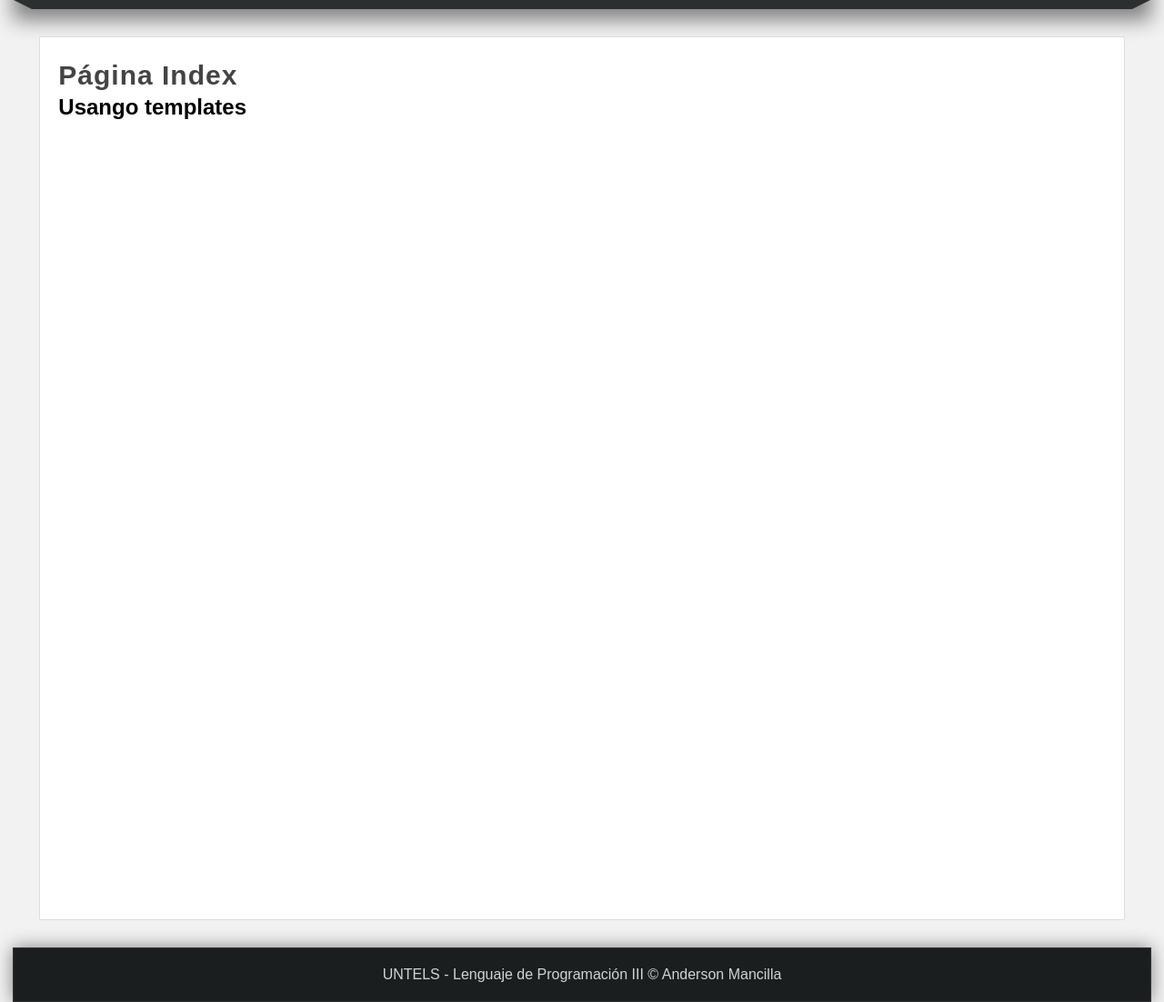
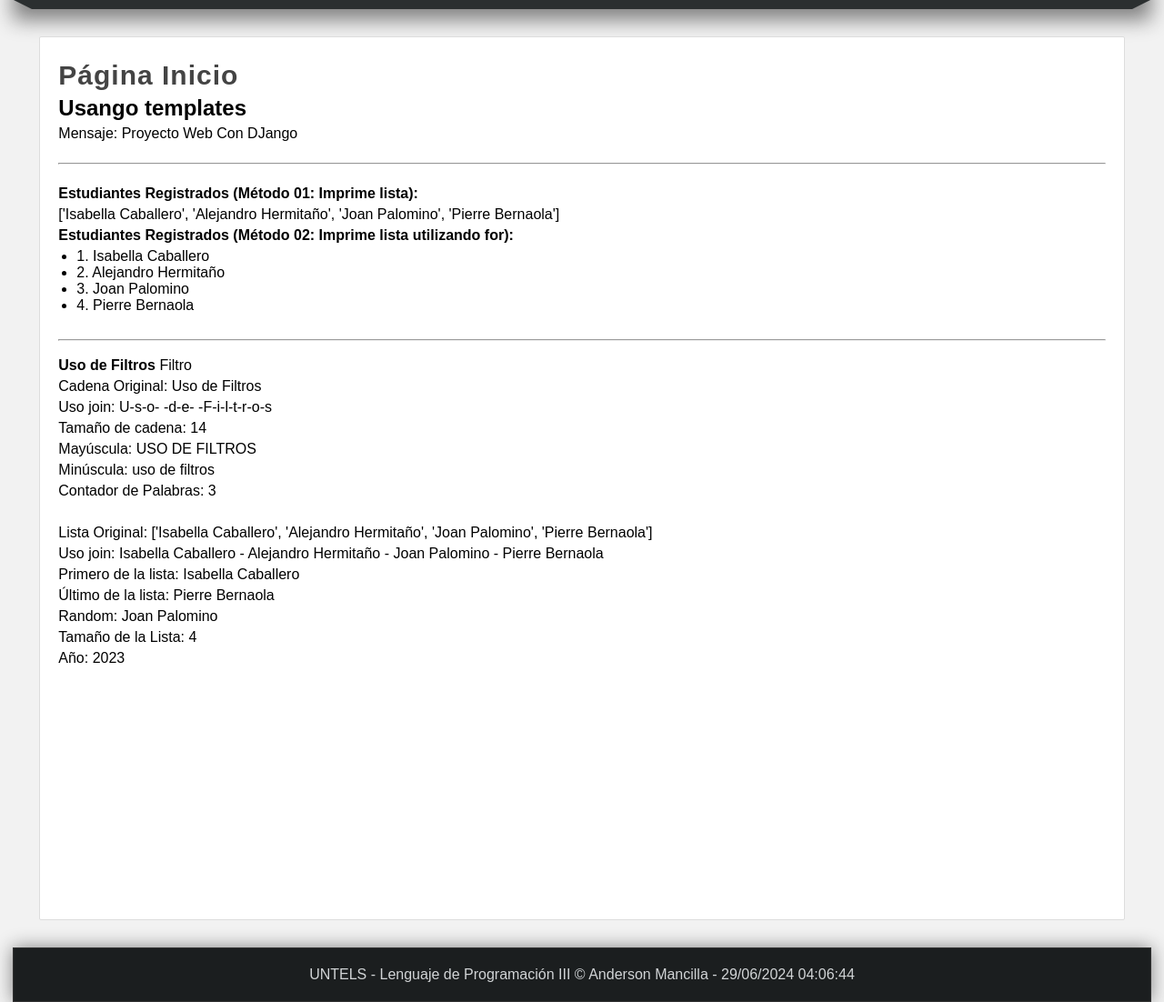
Before and after one commit to adrs1166ma/ProyectClassLP3, a Django app: page / in a window 1280 px wide. Shown: the part 182-1284 px from the top of the page at 91% size. Run offline with Django 4.2, Linux system fonts and the light colour scheme.

Commit message:
parte 8 completo

```diff
--- a/miapp/static/css/style.css
+++ b/miapp/static/css/style.css
@@ -4,6 +4,15 @@
     padding: 0px;
     font-family: Arial, Helvetica, sans-serif;
     text-decoration: none;
+}
+
+.box p, .box h2, .box h3, .box ul{
+    margin-bottom: 5px;
+    margin-top: 5px;
+}
+.box ul, .box ol{
+    margin-left: 20px;
+    margin-bottom: 10px;
 }
 
 
--- /dev/null
+++ b/miapp/templates/filtros.html
@@ -0,0 +1,18 @@
+<br>
+<hr>
+<br>
+<strong> {{encabezado}}</strong>
+Filtro<br>
+<p> Cadena Original: {{encabezado|default:"Sección sin título"}} </p>
+<p> Uso join: {{encabezado|join:'-'}} </p>
+<p> Tamaño de cadena: {{encabezado|length}} </p>
+<p> Mayúscula: {{encabezado|upper}} </p>
+<p> Minúscula: {{encabezado|lower}} </p>
+<p> Contador de Palabras: {{encabezado|wordcount}} </p>
+<br>
+<p>Lista Original: {{estudiantes}}</p>
+<p>Uso join: {{estudiantes|join:' - '}}</p>
+<p>Primero de la lista: {{estudiantes|first}}</p>
+<p>Último de la lista: {{estudiantes|last}}</p>
+<p>Random: {{estudiantes|random}}</p>
+<p>Tamaño de la Lista: {{estudiantes|length}}</p>
--- a/miapp/templates/index.html
+++ b/miapp/templates/index.html
@@ -2,11 +2,26 @@
 
 
 {% block title %}
-    Inicio
+    {{titulo}}
 {% endblock %}
 
 
 {% block content %}
-    <h1 class="title">Página Index</h1>
+<!--Comentario en HTML-->
+{% comment 'Datos de la pagina index' %}
+En esta pagina se mostrara la bienvenida al sistema
+{% endcomment %}
+    <h1 class="title">Página {{titulo}}</h1>
     <h2>Usango templates</h2>
+
+    {% if mensaje %}
+        <p> Mensaje: {{mensaje}} </p>
+    {% else %}
+    <strong>El Mensaje no tiene contenido</strong>
+    {% endif %}
+
+
+    {% include 'listado_estudiantesregistrados.html' with encabezado="Estudiantes Registrados" %}
+    {% include 'filtros.html' with encabezado="Uso de Filtros" %}
+    <p>Año: 2023</p>
 {% endblock %}
--- a/miapp/templates/layout.html
+++ b/miapp/templates/layout.html
@@ -24,16 +24,16 @@
         <nav>
             <ul>
                 <li>
-                    <a href="/inicio"> Inicio</a>
+                    <a href="{% url 'inicio' %}"> Inicio</a>
                 </li>
                 <li>
-                    <a href="/saludo"> Mensaje de Saludo</a>
+                    <a href="{% url 'saludo' %}"> Mensaje de Saludo</a>
                 </li>
                 <li>
-                    <a href="/rango"> Mostrar Números [a,b]</a>
+                    <a href="{% url 'rango' %}"> Mostrar Números [a,b]</a>
                 </li>
                 <li>
-                    <a href="/rango2/10/15"> Mostrar Números [10,15]</a>
+                    <a href="{% url 'rango2' %}"> Mostrar Números [10,15]</a>
                 </li>
             </ul>
         </nav>
@@ -53,7 +53,7 @@
             </div>
         </div>
         <footer>
-            UNTELS - Lenguaje de Programación III &copy; Anderson Mancilla
+            UNTELS - Lenguaje de Programación III &copy; Anderson Mancilla - {% now "d/m/Y h:m:s" %}
         </footer>
     </body>
 </html>
--- /dev/null
+++ b/miapp/templates/listado_estudiantesregistrados.html
@@ -0,0 +1,13 @@
+<br>
+<hr>
+<br>
+<p> <strong> {{encabezado}} (Método 01: Imprime lista): </strong> </p>
+        {{estudiantes}}
+<p> <strong> {{encabezado}} (Método 02: Imprime lista utilizando for): </strong> </p>
+<ul>
+    {% for estudiante in  estudiantes %}
+        <li>{{forloop.counter}}. {{estudiante}}</li>
+    {% empty %}
+        <p> No hay {{encabezado}} </p>
+    {% endfor %}
+</ul>
--- a/miapp/views.py
+++ b/miapp/views.py
@@ -4,7 +4,7 @@ from django.shortcuts import render, HttpResponse, redirect
 
 
 layout = """
-    <h1> Proyecto Web (LP3 - 2024) | Flor Cerdán </h1>
+    <h1> Proyecto Web (LP3 - 2024) | Anderson Mancilla Aquino </h1>
     <hr/>
     <ul>
         <li>
@@ -25,11 +25,24 @@ layout = """
 
 
 def index(request):
-    return render(request, 'index.html')
+    estudiantes = [ 'Isabella Caballero',
+                    'Alejandro Hermitaño',
+                    'Joan Palomino',
+                    'Pierre Bernaola']
+
+    return render(request,'index.html', {
+        'titulo':'Inicio',
+        'mensaje':'Proyecto Web Con DJango',
+        'estudiantes': estudiantes
+    })
+
+
 
 
 def saludo(request):
-    return render(request, 'saludo.html')
+    return render(request,'saludo.html',{
+        'titulo':'Saludo',
+    })
 
 
 
@@ -66,3 +79,15 @@ def rango2(request,a=0,b=100):
         a+=1
     resultado += "</ul"
     return HttpResponse(layout + resultado)
+
+
+def rango(request):
+    a = 10
+    b = 20
+    rango_numeros = range(a,b+1)
+    return render(request,'rango.html',{
+        'titulo':'Rango',
+        'a':a,
+        'b':b,
+        'rango_numeros':rango_numeros
+    })
```
Also changed, not shown: miapp/templates/rango.html (added, +18 -0 lines), miapp/templates/saludo.html (+7 -6 lines), miapp/templatetags/filters.py (added, +9 -0 lines), miapp/templatetags/__init__.py (added).
